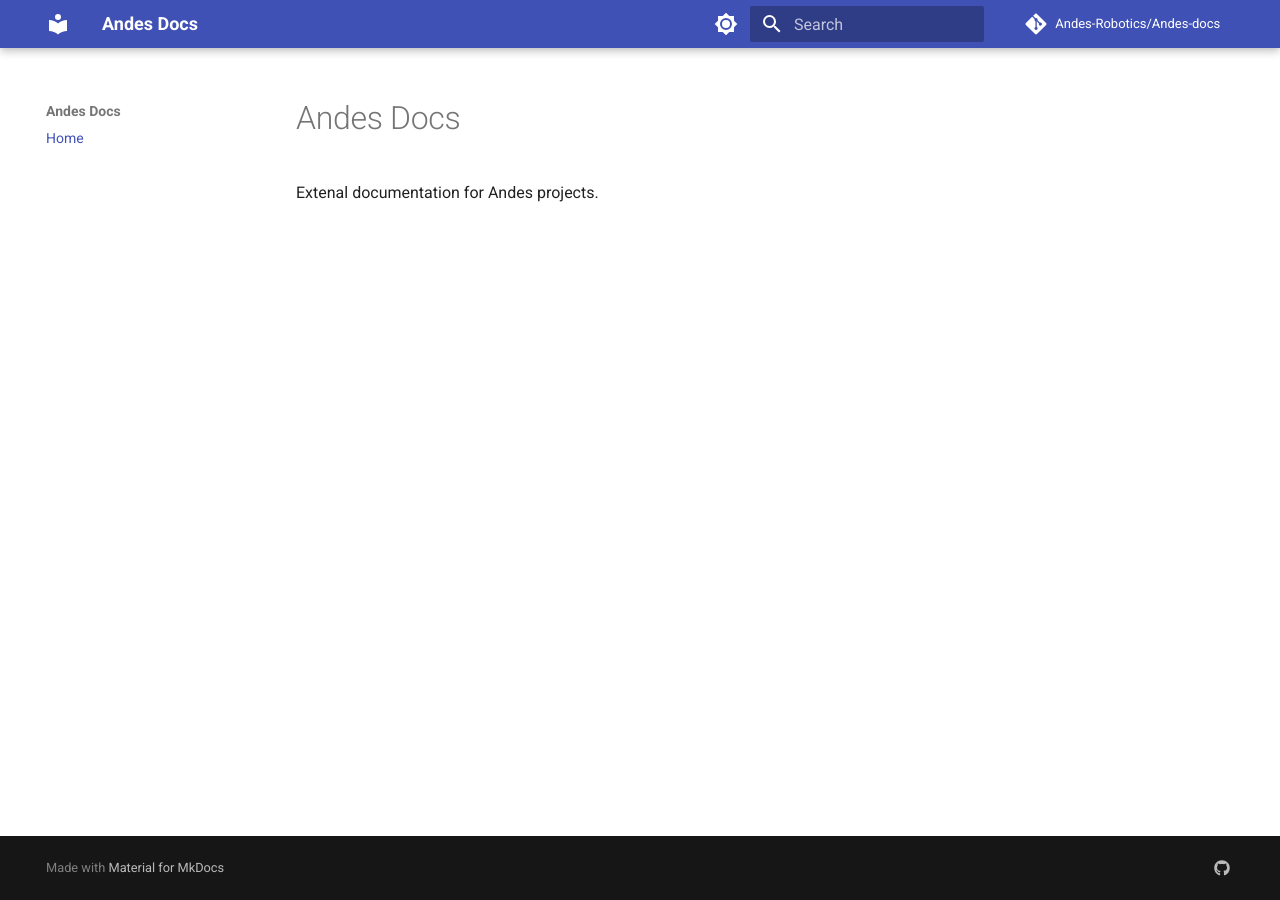
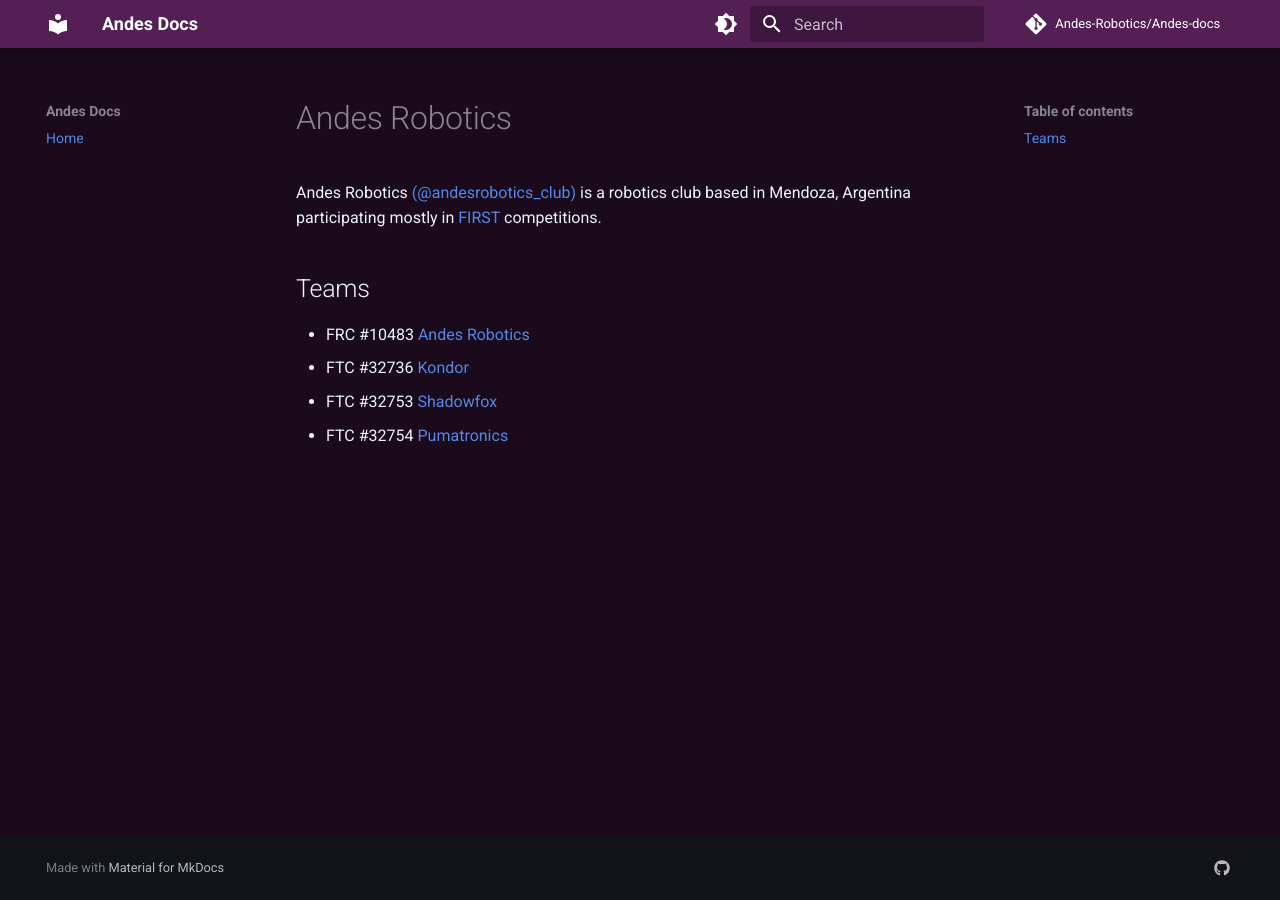
Before and after one commit to Andes-Robotics/Andes-docs, an MkDocs documentation site: the page built from docs/index.md, in a window 1280 px wide. Built offline with MkDocs 1.6.1 and Material for MkDocs 9.7.7, drawn with Linux system fonts in a browser that asks for light colours; comment, search, counter and statistics services are not loaded.

Commit message:
More colors and data

```diff
--- /dev/null
+++ b/docs/extra/css/theme-overrides.css
@@ -0,0 +1,72 @@
+/* ── Andes Robotics (default) ── */
+:root,
+.andes-robotics,
+.andes-robotics[data-md-color-scheme="default"],
+[data-md-color-scheme="default"] {
+  --md-primary-fg-color: #3E163F;
+  --md-primary-fg-color--light: #531F55;
+  --md-primary-fg-color--dark: #2E0F2F;
+  --md-accent-fg-color: #0392F5;
+  --md-accent-fg-color--light: #5BB8FF;
+  --md-accent-fg-color--dark: #0270BD;
+  --md-default-bg-color: #EFF1FF;
+}
+.andes-robotics[data-md-color-scheme="slate"],
+[data-md-color-scheme="slate"] {
+  --md-primary-fg-color: #531F55;
+  --md-primary-fg-color--light: #7A2E7D;
+  --md-primary-fg-color--dark: #3E163F;
+  --md-accent-fg-color: #F4C911;
+  --md-accent-fg-color--light: #F7DB4D;
+  --md-accent-fg-color--dark: #C5A40E;
+  --md-default-bg-color: #1A0A1B;
+  --md-default-fg-color: #EFF1FF;
+}
+
+/* ── Kondor ── */
+.kondor [data-md-color-scheme="default"],
+.kondor[data-md-color-scheme="default"] {
+  --md-primary-fg-color: #0B1F3A;
+  --md-primary-fg-color--light: #142F52;
+  --md-primary-fg-color--dark: #08152A;
+  --md-accent-fg-color: #f9b150;
+  --md-accent-fg-color--light: #FBC878;
+  --md-accent-fg-color--dark: #D48D2E;
+  --md-default-bg-color: #F5F7FA;
+}
+.kondor [data-md-color-scheme="slate"],
+.kondor[data-md-color-scheme="slate"] {
+  --md-primary-fg-color: #0B1F3A;
+  --md-primary-fg-color--light: #142F52;
+  --md-primary-fg-color--dark: #08152A;
+  --md-accent-fg-color: #f9b150;
+  --md-accent-fg-color--light: #FBC878;
+  --md-accent-fg-color--dark: #D48D2E;
+  --md-default-bg-color: #0B1F3A;
+  --md-default-fg-color: #E0E6EF;
+}
+
+/* ── ShadowFox ── */
+.shadowfox [data-md-color-scheme="default"],
+.shadowfox[data-md-color-scheme="default"] {
+  --md-primary-fg-color: #532259;
+  --md-primary-fg-color--light: #7B3082;
+  --md-primary-fg-color--dark: #3B163F;
+  --md-accent-fg-color: #db8112;
+  --md-accent-fg-color--light: #F2A33A;
+  --md-accent-fg-color--dark: #B8680E;
+  --md-default-bg-color: #f3f2f3;
+  --md-typeset-a-color: #db8112;
+}
+.shadowfox [data-md-color-scheme="slate"],
+.shadowfox[data-md-color-scheme="slate"] {
+  --md-primary-fg-color: #3B163F;
+  --md-primary-fg-color--light: #532259;
+  --md-primary-fg-color--dark: #2A0F2D;
+  --md-accent-fg-color: #f2c22f;
+  --md-accent-fg-color--light: #F5D35E;
+  --md-accent-fg-color--dark: #C9A01E;
+  --md-default-bg-color: #1E0A1F;
+  --md-default-fg-color: #f3f2f3;
+  --md-typeset-a-color: #f2c22f;
+}
--- a/docs/index.md
+++ b/docs/index.md
@@ -1,3 +1,10 @@
-# Andes Docs
+# Andes Robotics
 
-Extenal documentation for Andes projects.
+Andes Robotics [(@andesrobotics_club)](https://www.instagram.com/andesrobotics_club/) is a robotics club based in Mendoza, Argentina participating mostly in [FIRST](https://www.firstinspires.org/) competitions.
+
+## Teams
+
+- FRC #10483 [Andes Robotics](./andesrobotics)
+- FTC #32736 [Kondor](./kondor)
+- FTC #32753 [Shadowfox](./shadowfox)
+- FTC #32754 [Pumatronics](./pumatronics)
--- /dev/null
+++ b/docs/overrides/main.html
@@ -0,0 +1,21 @@
+{% extends "base.html" %}
+{% block extrahead %}
+{{ super() }}
+<script>
+function andesSetSection() {
+  var p = location.pathname.replace(/\/+$/, '').split('/');
+  var sections = ['kondor', 'shadowfox', 'andes-robotics', 'pumatronics'];
+  var section = 'andes-robotics';
+  for (var i = 0; i < p.length; i++) {
+    if (sections.indexOf(p[i]) !== -1) { section = p[i]; break; }
+  }
+  var cur = document.body.className.split(' ').filter(function(c) {
+    return sections.indexOf(c) === -1;
+  });
+  cur.push(section);
+  document.body.className = cur.join(' ').trim();
+}
+document.addEventListener('DOMContentLoaded', andesSetSection);
+document.addEventListener('DOMContentSwitch', andesSetSection);
+</script>
+{% endblock %}
--- a/mkdocs.yml
+++ b/mkdocs.yml
@@ -5,17 +5,21 @@ repo_name: Andes-Robotics/Andes-docs
 
 theme:
   name: material
+  custom_dir: docs/overrides
   palette:
+    - scheme: slate
+      primary: indigo
+      toggle:
+        icon: material/brightness-4
+        name: Switch to light mode
     - scheme: default
       primary: indigo
       toggle:
         icon: material/brightness-7
         name: Switch to dark mode
-    - scheme: slate
-      primary: indigo
-      toggle:
-        icon: material/brightness-4
-        name: Switch to light mode
+
+extra_css:
+  - extra/css/theme-overrides.css
 
 markdown_extensions:
   - pymdownx.snippets:
```
Also changed, not shown: docs/andesrobotics/index.md (added, +1 -0 lines), docs/kondor/index.md (added, +3 -0 lines), docs/pumatronics/index.md (added, +2 -0 lines), docs/shadowfox/index.md (added, +2 -0 lines), 1 other file.
